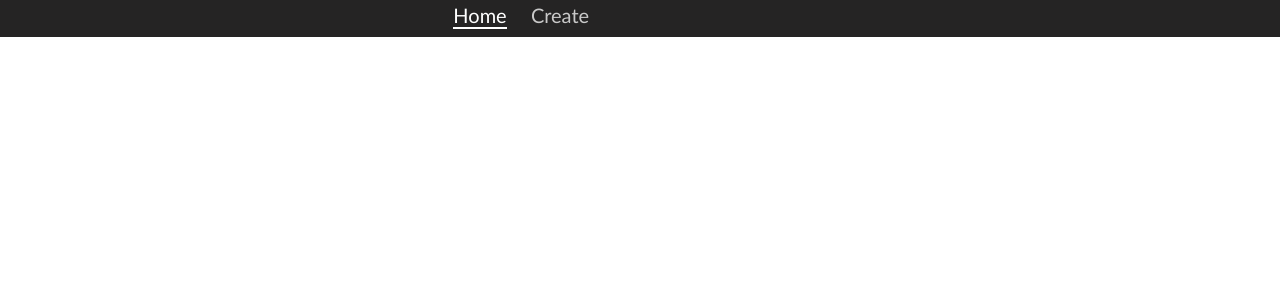
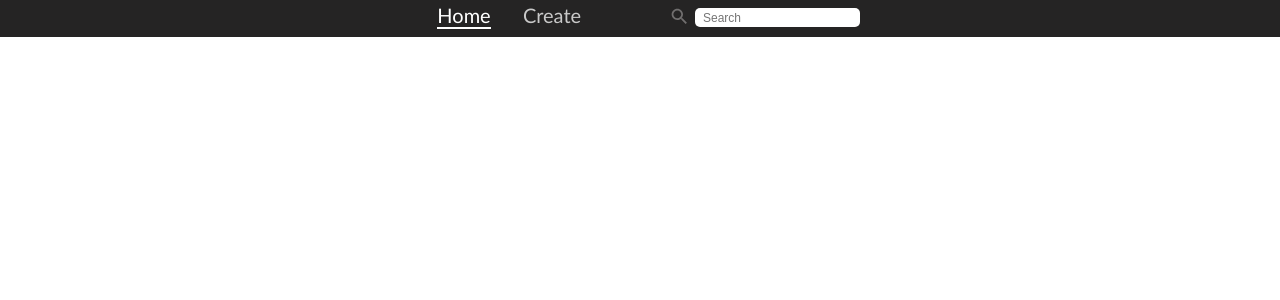
Before and after one commit to RASEM0N/test-library_react.frontend, a React (Create React App) app: page / in a window 1280 px wide. Shown: the top 300 px of the page. Built offline with nearby package versions, Linux system fonts and the light colour scheme.

Commit message:
add search

```diff
--- a/package.json
+++ b/package.json
@@ -13,6 +13,7 @@
     "@types/react-dom": "^17.0.0",
     "@types/react-router-dom": "^5.1.7",
     "classnames": "^2.3.1",
+    "query-string": "^7.0.1",
     "react": "^17.0.2",
     "react-dom": "^17.0.2",
     "react-router-dom": "^5.2.0",
--- a/src/components/Book/Book.module.css
+++ b/src/components/Book/Book.module.css
@@ -60,10 +60,10 @@
 
 .settingsLogo {
     top: 0;
-    right: 0;
+    right: 20px;
 }
 
 .clearLogo {
     top: 0;
-    right: 20px;
+    right: 0;
 }
--- a/src/components/Book/Book.tsx
+++ b/src/components/Book/Book.tsx
@@ -25,11 +25,15 @@ const Book = ({ _id, previewImage, title, author, deleteBook }: BookComponentTyp
             <div className={styles.content}>
                 <div className={styles.text}>
                     <span>Title</span>&nbsp;&nbsp;&nbsp;&nbsp;&nbsp;&nbsp;&nbsp;
-                    <Link to={`/?search_title=${title}`}>{title}</Link>
+                    <Link tabIndex={4} to={`/?search_title=${title}`}>
+                        {title}
+                    </Link>
                 </div>
                 <div className={styles.text}>
                     <span>Author</span> &nbsp;&nbsp;
-                    <Link to={`/?search_author=${author}`}>{author}</Link>
+                    <Link tabIndex={4} to={`/?search_author=${author}`}>
+                        {author}
+                    </Link>
                 </div>
             </div>
             <Link to={`/edit/${_id}`}>
--- a/src/components/Book/assets/index.tsx
+++ b/src/components/Book/assets/index.tsx
@@ -28,6 +28,7 @@ const Logo = ({ className, type, onClick }: LogoType) => {
 
     return (
         <svg
+            tabIndex={4}
             onClick={() => onClick && onClick()}
             className={className}
             height="24px"
--- a/src/components/Navbar/Navbar.module.css
+++ b/src/components/Navbar/Navbar.module.css
@@ -8,8 +8,11 @@
 }
 
 .navbar {
+    font-family: Calibri, serif;
+    font-size: 20px;
     margin-top: 3px;
     display: flex;
+    /*justify-content: space-between;*/
 }
 
 .link {
@@ -18,8 +21,6 @@
 }
 
 .link a {
-    font-family: Calibri, serif;
-    font-size: 20px;
     color: #c9c9c9;
     text-decoration: none;
 }
@@ -28,3 +29,33 @@
     color: #ffffff !important;
     border-bottom: 2px solid #ffffff;
 }
+
+.searchWrapper {
+    position: relative;
+    flex: 0.6;
+    display: flex;
+    justify-content: flex-end;
+    align-items: flex-end;
+}
+
+.searchWrapper input {
+    margin-left: 5px;
+    border-radius: 5px;
+    font-size: 12px;
+    border: none;
+    height: 15px;
+    padding: 2px 2px 2px 8px;
+}
+
+.search {
+    cursor: pointer;
+    width: 21px;
+    height: 21px;
+    fill: #716f6f;
+    transition: transform 0.3s ease;
+}
+
+.search:hover {
+    transform: scale(1.2);
+    fill: #eaeaea;
+}
--- a/src/components/Navbar/Navbar.tsx
+++ b/src/components/Navbar/Navbar.tsx
@@ -1,16 +1,33 @@
-import React from 'react'
-import { Link, useLocation } from 'react-router-dom'
+import React, { useRef, useState } from 'react'
+import { Link, useHistory, useLocation } from 'react-router-dom'
 import styles from './Navbar.module.css'
 import cn from 'classnames'
+import Search from './assets/Search'
 
 const Navbar = () => {
     const location = useLocation()
+    const inputRef = useRef<HTMLInputElement>(null)
+    const history = useHistory()
+
+    const search = () => {
+        if (inputRef.current !== null) {
+            history.push(`/?search=${inputRef.current.value}`)
+        }
+    }
+
+    const onKeyDown = (e: React.KeyboardEvent<HTMLInputElement>) => {
+        if (e.code === 'Space' || e.code === 'Enter') {
+            search()
+        }
+    }
+
     return (
         <div className={styles.wrapper}>
             <div className="container">
                 <div className={styles.navbar}>
                     <div className={styles.link}>
                         <Link
+                            tabIndex={1}
                             to="/"
                             className={cn({
                                 [styles.active]: location.pathname === '/',
@@ -20,12 +37,24 @@ const Navbar = () => {
                     </div>
                     <div className={styles.link}>
                         <Link
+                            tabIndex={2}
                             to="/create"
                             className={cn({
                                 [styles.active]: location.pathname === '/create',
                             })}>
                             Create
                         </Link>
+                    </div>
+                    {/* переделать */}
+                    <div className={styles.searchWrapper}>
+                        <Search onClick={() => search()} className={styles.search} />
+                        <input
+                            ref={inputRef}
+                            type="text"
+                            placeholder="Search"
+                            tabIndex={3}
+                            onKeyDown={onKeyDown}
+                        />
                     </div>
                 </div>
             </div>
--- /dev/null
+++ b/src/components/Navbar/assets/Search.tsx
@@ -0,0 +1,26 @@
+import React from 'react'
+
+interface PropsType {
+    className?: string
+    onClick?: Function
+}
+
+const Search = ({ className, onClick }: PropsType): JSX.Element => {
+    return (
+        <svg
+            onClick={() => {
+                onClick && onClick()
+            }}
+            className={className}
+            xmlns="http://www.w3.org/2000/svg"
+            height="24px"
+            viewBox="0 0 24 24"
+            width="24px"
+            fill="#000000">
+            <path d="M0 0h24v24H0V0z" fill="none" />
+            <path d="M15.5 14h-.79l-.28-.27C15.41 12.59 16 11.11 16 9.5 16 5.91 13.09 3 9.5 3S3 5.91 3 9.5 5.91 16 9.5 16c1.61 0 3.09-.59 4.23-1.57l.27.28v.79l5 4.99L20.49 19l-4.99-5zm-6 0C7.01 14 5 11.99 5 9.5S7.01 5 9.5 5 14 7.01 14 9.5 11.99 14 9.5 14z" />
+        </svg>
+    )
+}
+
+export default Search
--- a/src/index.css
+++ b/src/index.css
@@ -13,7 +13,7 @@ body {
 }
 
 .container {
-    width: 400px;
+    width: 440px;
 }
 
 .form {
--- a/src/pages/Home.tsx
+++ b/src/pages/Home.tsx
@@ -1,15 +1,41 @@
-import React from 'react'
+import React, { useMemo } from 'react'
+import { Book as BookType } from '../types/index'
 import { useBook } from '../hooks'
 import Book from '../components/Book/Book'
+import { useLocation } from 'react-router-dom'
+import queryString from 'query-string'
 
 const Home = () => {
     const { books, deleteBook } = useBook()
+    const location = useLocation()
+
+    const filteredBooks = useMemo<BookType[]>(() => {
+        const parse = queryString.parse(location.search)
+        return books.filter((b) => {
+            if ('search' in parse) {
+                const text = parse['search'] as string
+                return b.author.includes(text) || b.title.includes(text)
+            }
+
+            if ('search_author' in parse) {
+                const text = parse['search_author'] as string
+                return b.author.includes(text)
+            }
+
+            if ('search_title' in parse) {
+                const text = parse['search_title'] as string
+                return b.title.includes(text)
+            }
+
+            return true
+        })
+    }, [location.search, books])
 
     return (
         <div className="container">
             <div className="books">
                 {books &&
-                    books.map((b) => {
+                    filteredBooks.map((b) => {
                         return <Book key={b._id} {...b} deleteBook={deleteBook} />
                     })}
             </div>
```
Also changed, not shown: src/components/Navbar/assets/search.svg (added), 1 other file (tests, documents, lock files or other folders).
